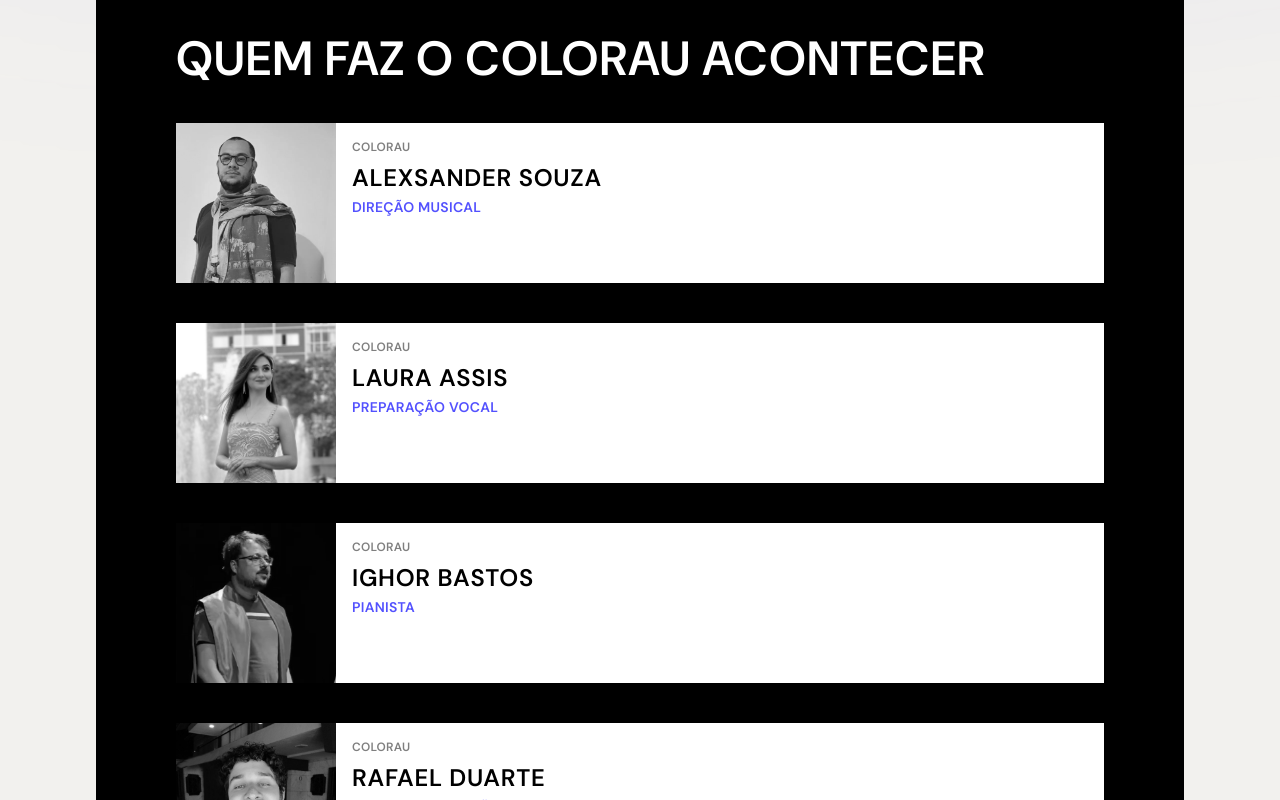
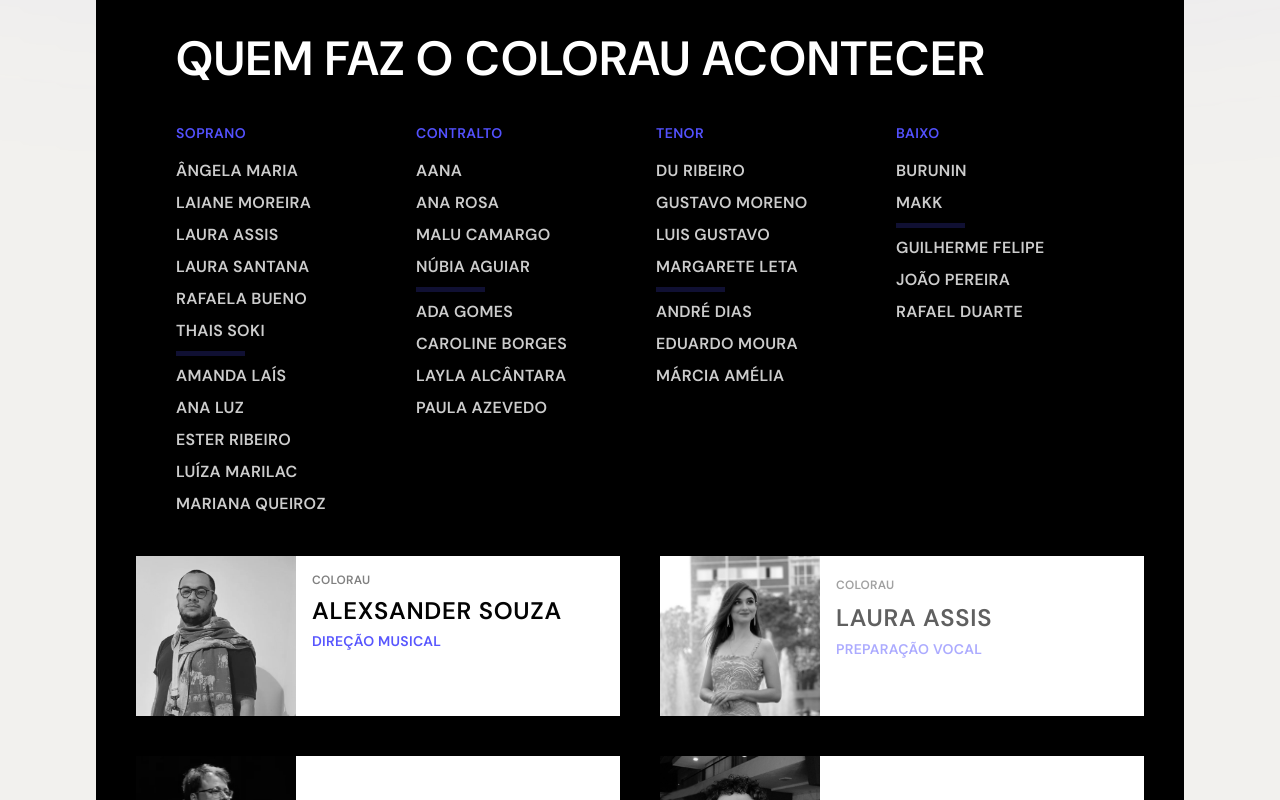
Before and after one commit to alexsandersouzafr/colorau, a Next.js app: page /sobre in a window 1280 px wide. Shown: the part 1040-1840 px from the top of the page. Built offline with nearby package versions, Linux system fonts and the light colour scheme.

Commit message:
feat: add grid layout for choir vocal sections to the about page

```diff
--- a/app/sobre/page.tsx
+++ b/app/sobre/page.tsx
@@ -80,7 +80,67 @@ export default function SobrePage() {
               Quem faz o COLORAU acontecer
             </h2>
 
-            <div className="flex flex-col gap-10">
+              <div className="grid grid-cols-1 sm:grid-cols-2 lg:grid-cols-4 gap-8">
+                <div>
+                  <h4 className="text-sm font-bold uppercase tracking-[0.14em] text-accent mb-4">Soprano</h4>
+                  <ul className="space-y-2 text-white/80">
+                    <li>Ângela Maria</li>
+                    <li>Laiane Moreira</li>
+                    <li>Laura Assis</li>
+                    <li>Laura Santana</li>
+                    <li>Rafaela Bueno</li>
+                    <li>Thais Soki</li>
+                    <li aria-hidden="true" className="h-1 border-b border-4 border-accent/20 w-1/3"></li>
+                    <li>Amanda Laís</li>
+                    <li>Ana Luz</li>
+                    <li>Ester Ribeiro</li>
+                    <li>Luíza Marilac</li>
+                    <li>Mariana Queiroz</li>
+                  </ul>
+                </div>
+                <div>
+                  <h4 className="text-sm font-bold uppercase tracking-[0.14em] text-accent mb-4">Contralto</h4>
+                  <ul className="space-y-2 text-white/80">
+                    <li>Aana</li>
+                    <li>Ana Rosa</li>
+                    <li>Malu Camargo</li>
+                    <li>Núbia Aguiar</li>
+                    <li aria-hidden="true" className="h-1 border-b border-4 border-accent/20 w-1/3"></li>
+                    <li>Ada Gomes</li>
+                    <li>Caroline Borges</li>
+                    <li>Layla Alcântara</li>
+                    <li>Paula Azevedo</li>
+                  </ul>
+                </div>
+                <div>
+                  <h4 className="text-sm font-bold uppercase tracking-[0.14em] text-accent mb-4">Tenor</h4>
+                  <ul className="space-y-2 text-white/80">
+                    <li>Du Ribeiro</li>
+                    <li>Gustavo Moreno</li>
+                    <li>Luis Gustavo</li>
+                    <li>Margarete Leta</li>
+                    <li aria-hidden="true" className="h-1 border-b border-4 border-accent/20 w-1/3"></li>
+                    <li>André Dias</li>
+                    <li>Eduardo Moura</li>
+                    <li>Márcia Amélia</li>
+                  </ul>
+                </div>
+                <div>
+                  <h4 className="text-sm font-bold uppercase tracking-[0.14em] text-accent mb-4">Baixo</h4>
+                  <ul className="space-y-2 text-white/80">
+                    <li>Burunin</li>
+                    <li>Makk</li>
+                    <li aria-hidden="true" className="h-1 border-b border-4 border-accent/20 w-1/3"></li>
+                    <li>Guilherme Felipe</li>
+                    <li>João Pereira</li>
+                    <li>Rafael Duarte</li>
+                  </ul>
+                </div>
+              </div>
+
+          </div>
+
+            <div className="grid grid-cols-1 md:grid-cols-2 gap-10">
               {roleOrder.flatMap((role) => {
                 const members = teamMembers.filter((m) => m.role === role);
                 if (!members.length) return [];
@@ -183,7 +243,6 @@ export default function SobrePage() {
                 ];
               })}
             </div>
-          </div>
         </Reveal>
 
         <Reveal className="section-card p-0">
```
